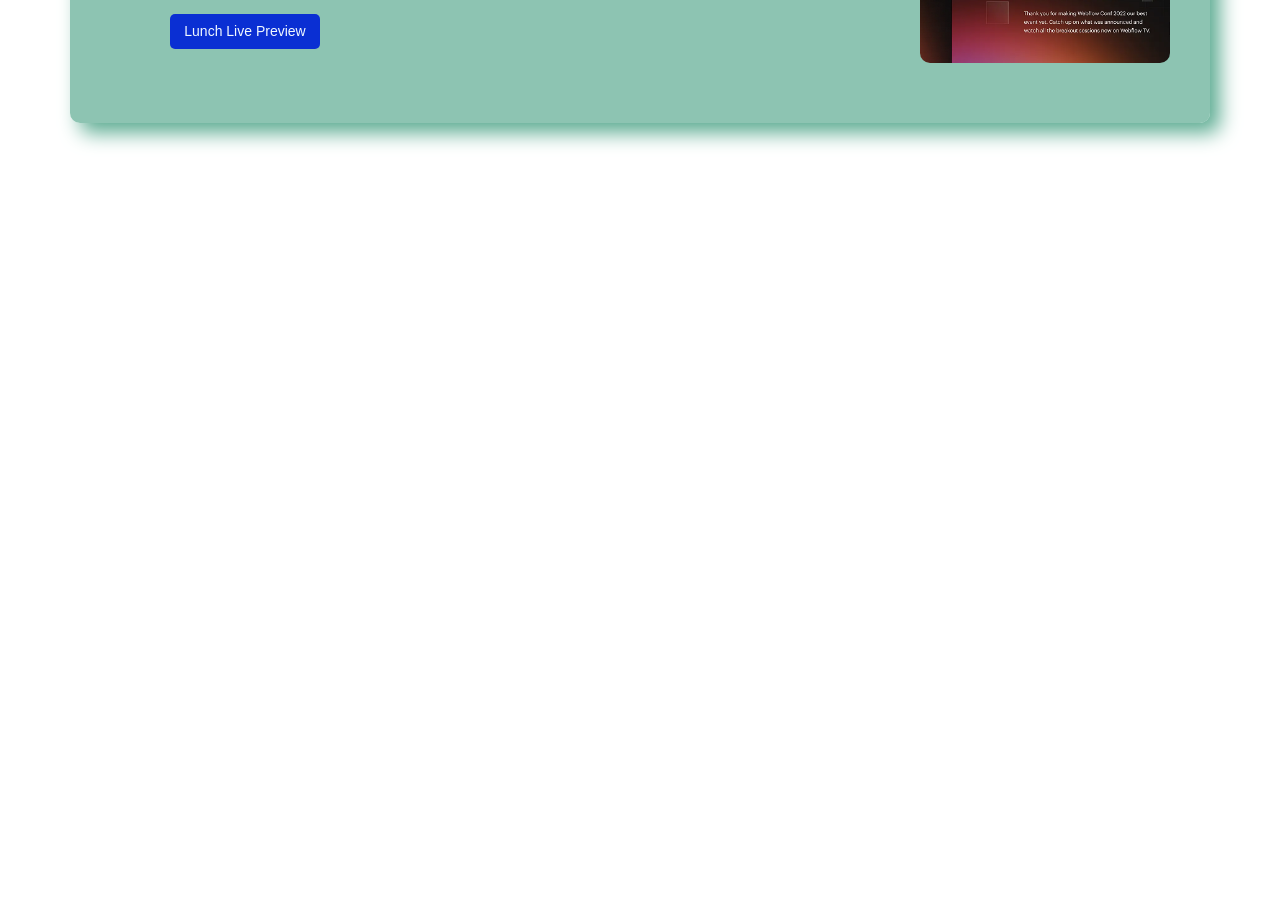
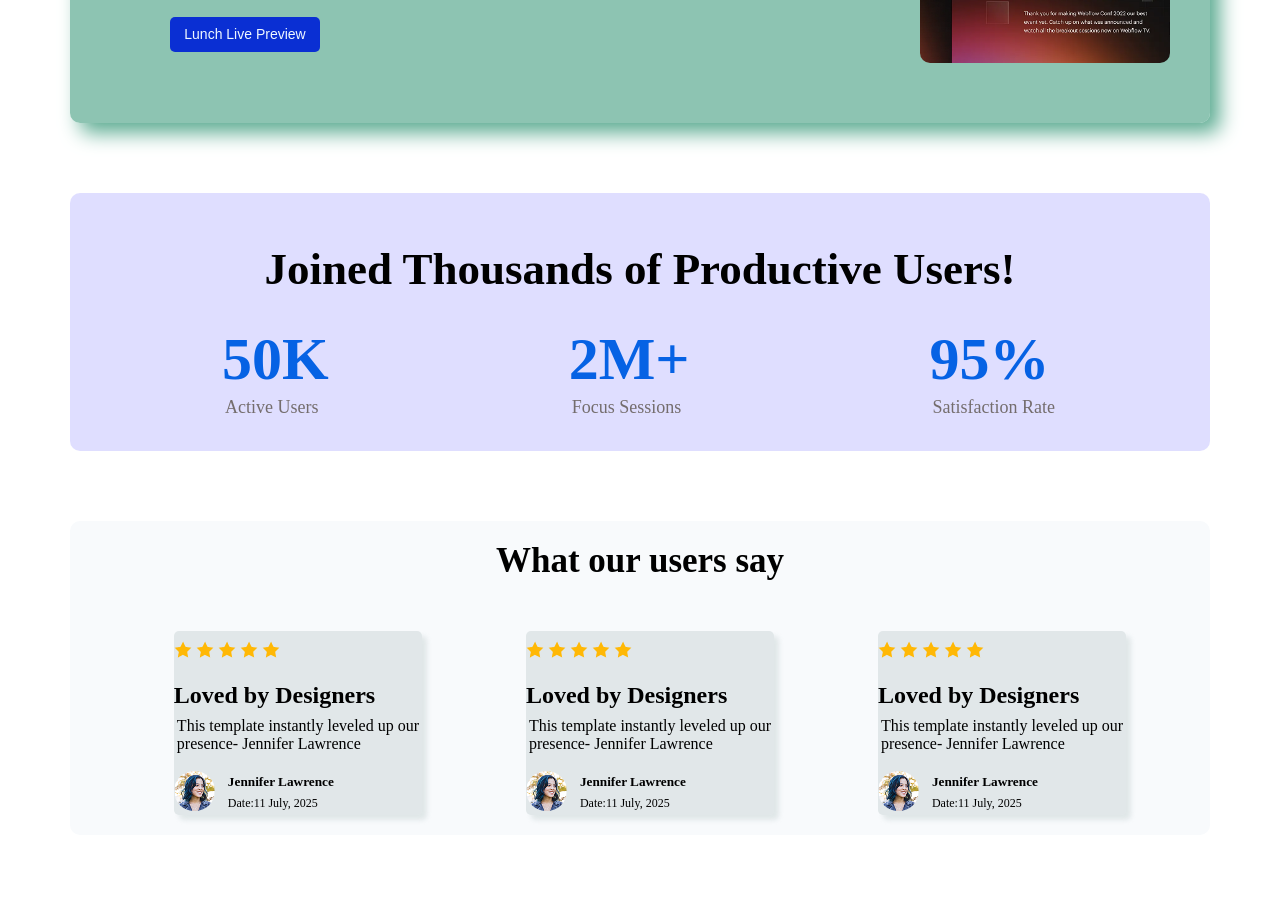
Before and after one commit to badsha-sheikh/PH-assignment-one, a plain HTML site: page index.html in a window 1280 px wide. Shown: the part 762-1667 px from the top of the page. Before the commit the page ends 955 px from the top, so only its background shows below. Drawn offline with Linux system fonts and the light colour scheme.

Commit message:
adding productive users section and feedback section

```diff
--- a/index.html
+++ b/index.html
@@ -34,6 +34,101 @@
         <img src="Images/wc-mini.png">
     </div>
 </section>
+<section class="productive-user-section">
+<div class="title">
+    <h1>Joined Thousands of Productive Users!</h1>
+</div>
+<div class="users-survey">
+<div class="active-users">
+    <h1 class="font-light-blue-size-60">50K</h1>
+    <p class="web-font-2">Active Users</p>
+</div>
+<div class="focus-sessions">
+   <h1 class="font-light-blue-size-60">2M+</h1>
+   <p class="web-font-2">Focus Sessions</p>
+</div>
+<div class="satisfaction-rate">
+    <h1 class="font-light-blue-size-60" >95%</h1>
+    <p class="web-font-2">Satisfaction Rate</p>
+</div>
+</div>
+
+</section>
+
+<section class="users-feedback-section">
+    <div class="feedback-litle">
+        <h1 class="litle-font">What our users say</h1>
+    </div>
+    <div class="users-feedback">
+
+    <div class="feedback-1">
+        <div class="star-1">
+<img src="Images/icon-star.png" alt="stat-icon">
+<img src="Images/icon-star.png" alt="stat-icon">
+<img src="Images/icon-star.png" alt="stat-icon">
+<img src="Images/icon-star.png" alt="stat-icon">
+<img src="Images/icon-star.png" alt="stat-icon">
+        </div>
+        <div class="feedback-one-feedback">
+        <h1>Loved by Designers</h1>
+        <p>This template instantly leveled up our<br> presence- Jennifer Lawrence</p>
+        </div>
+        <div class="feedback-person-one-all-info">
+        <div class="feedback-person-img-1">
+        <img src="Images/avatar.png">
+        </div>
+        <div class="feedback-one-info">
+        <h5>Jennifer Lawrence</h5>
+        <p>Date:11 July, 2025</p>
+        </div>
+        </div>
+    </div>
+    <div class="feedback-2">
+         <div class="star-1">
+<img src="Images/icon-star.png" alt="stat-icon">
+<img src="Images/icon-star.png" alt="stat-icon">
+<img src="Images/icon-star.png" alt="stat-icon">
+<img src="Images/icon-star.png" alt="stat-icon">
+<img src="Images/icon-star.png" alt="stat-icon">
+        </div>
+        <div class="feedback-one-feedback">
+        <h1>Loved by Designers</h1>
+        <p>This template instantly leveled up our<br> presence- Jennifer Lawrence</p>
+        </div>
+        <div class="feedback-person-one-all-info">
+        <div class="feedback-person-img-1">
+        <img src="Images/avatar.png">
+        </div>
+        <div class="feedback-one-info">
+        <h5>Jennifer Lawrence</h5>
+        <p>Date:11 July, 2025</p>
+        </div>
+        </div>
+    </div>
+    <div class="feedback-3">
+         <div class="star-1">
+<img src="Images/icon-star.png" alt="stat-icon">
+<img src="Images/icon-star.png" alt="stat-icon">
+<img src="Images/icon-star.png" alt="stat-icon">
+<img src="Images/icon-star.png" alt="stat-icon">
+<img src="Images/icon-star.png" alt="stat-icon">
+        </div>
+        <div class="feedback-one-feedback">
+        <h1>Loved by Designers</h1>
+        <p>This template instantly leveled up our<br> presence- Jennifer Lawrence</p>
+        </div>
+        <div class="feedback-person-one-all-info">
+        <div class="feedback-person-img-1">
+        <img src="Images/avatar.png">
+        </div>
+        <div class="feedback-one-info">
+        <h5>Jennifer Lawrence</h5>
+        <p>Date:11 July, 2025</p>
+        </div>
+        </div>
+        </div>
+    </div>
+</section>
     </main>
     <footer>
 
--- a/style.css
+++ b/style.css
@@ -18,6 +18,21 @@
   color: #ffffff;
   font-weight: 500;
   font-size: 18px;
+}
+.web-font-2 {
+  color: #746d6d;
+  font-weight: 500;
+  font-size: 18px;
+}
+.font-light-blue-size-60{
+    color:rgb(6, 98, 228);
+    font-size: 60px;
+    font-weight: 700;
+
+}
+.litle-font{
+    font-size: 35px;
+    font-weight: 600;
 }
 /* MUP End Point */
 
@@ -78,3 +93,74 @@
 
   border-radius: 10px;
 }
+/* Productive Users Section */
+.productive-user-section{
+    background-color: #4d47ff2d;
+    /* max-width: 900px;
+    margin: 40px auto; */
+    margin: 70px 70px;
+    border-radius: 10px;
+}
+.title{
+    text-align: center;
+    padding-top: 50px;
+    font-size: 30px;
+}
+.users-survey{
+    display: flex;
+    justify-content: center;
+    align-items: center;
+
+}
+.active-users, .focus-sessions, .satisfaction-rate{
+    margin: 30px 120px;
+}
+/* users-feedback-section */
+.users-feedback-section{
+
+margin: 70px 70px;
+ background-color: antiquewhite;
+border-radius: 10px;
+background-color: #F8FAFC;
+}
+.users-feedback{
+    display: flex;
+    justify-content: space-evenly;
+    margin-top: 50px;
+    padding-bottom: 20px;
+
+}
+.feedback-1,.feedback-2, .feedback-3{
+    /* border: 2px solid black; */
+    margin-left: 20px;
+    border-radius: 5px;
+    background-color: rgba(155, 174, 174, 0.249);
+    box-shadow: 5px 5px 5px rgba(155, 174, 174, 0.249);
+}
+.star-1{
+    margin: 10px 0px 20px 0px;
+}
+.feedback-one-feedback h1{
+    padding-bottom: 5px;
+}
+.feedback-litle{
+    text-align: center;
+    padding-top: 20px;
+}
+.feedback-person-one-all-info{
+    display: flex;
+    margin-top: 15px;
+}
+.feedback-one-info{
+    margin-left: 10px;
+}
+.feedback-one-info h5, p{
+padding: 3px;
+}
+.feedback-one-info p{
+    font-size: 12px;
+}
+
+.feedback-person-img-1 img{
+border-radius: 50%;
+}
```
